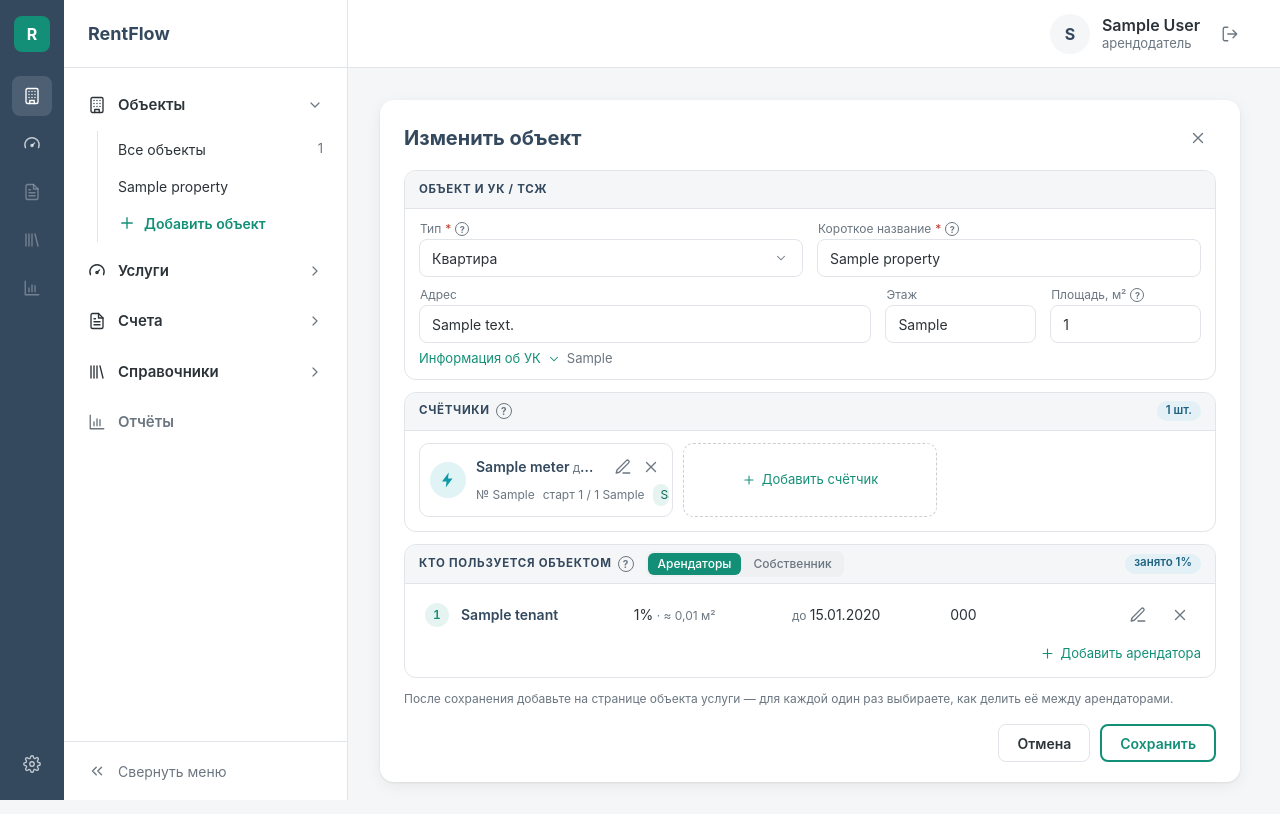
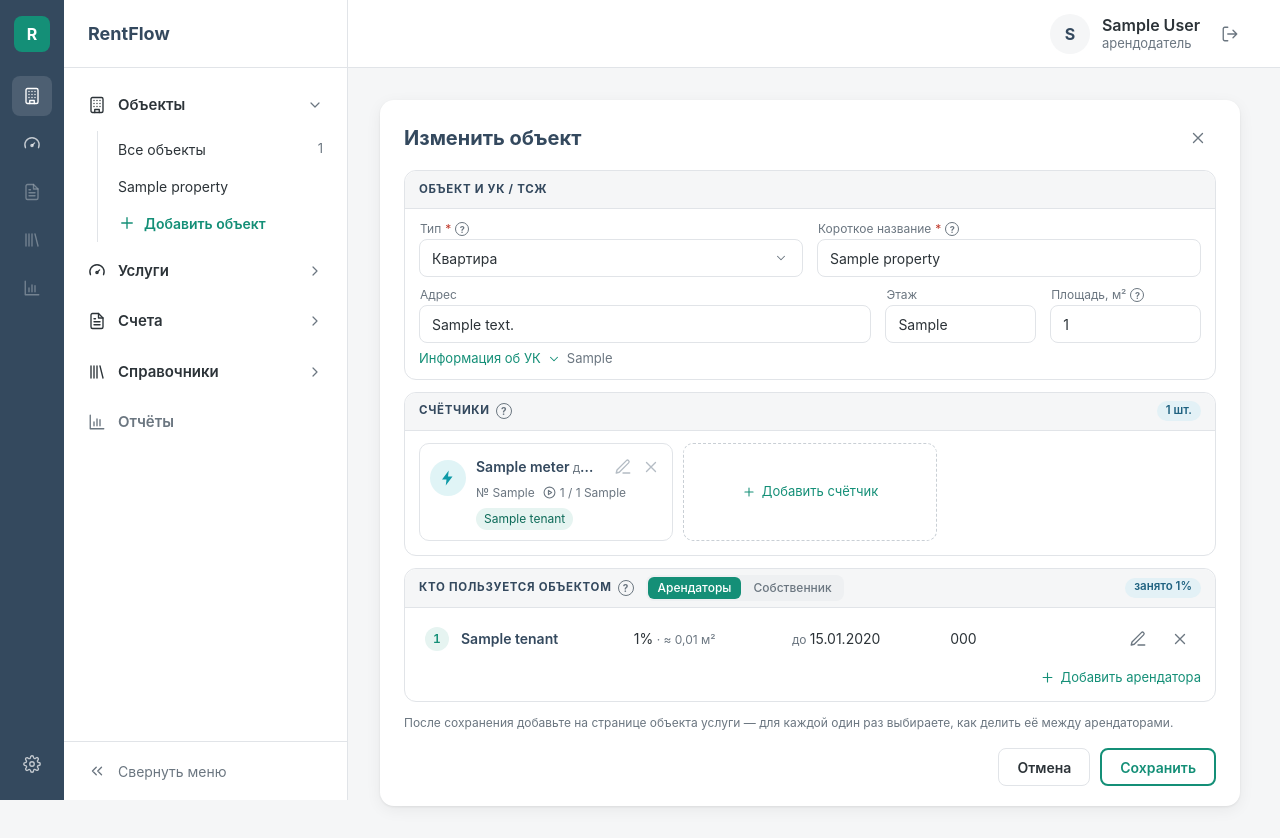
Before and after one commit to Andy7878750/rentflow, a Django app: page /properties/1/edit/ in a window 1280 px wide. Before the commit the page ends 800 px from the top, so only its background shows below. Run offline with Django 5.2, Linux system fonts and the light colour scheme; a user stored in the database is signed in; tables that the repository leaves empty hold one stand-in row (values such as "Sample post").

Commit message:
Meter tiles: a play icon for the start reading, whose on a third line, edit and remove always shown; day/night switch no longer wraps
Co-Authored-By: Claude Opus 5.5 <noreply@anthropic.com>

```diff
--- a/static/css/forms.css
+++ b/static/css/forms.css
@@ -2168,10 +2168,19 @@ input.masked {
   height: 26px;
 }
 
-@media (hover: hover) {
-  .mt-acts { opacity: 0; transition: opacity .12s ease; }
-  .meter-tile:hover .mt-acts,
-  .meter-tile:focus-within .mt-acts { opacity: 1; }
+/* ✎ and × are always there, pale; darker on hover (× — red). */
+.info-row.meter-tile .icon-button {
+  color: #b4bcc4;
+}
+
+.info-row.meter-tile .icon-button:hover {
+  color: var(--color-primary);
+  background: var(--color-bg);
+}
+
+.info-row.meter-tile .info-remove:hover {
+  color: var(--color-danger);
+  background: var(--color-danger-soft);
 }
 
 .mt-line {
@@ -2192,10 +2201,35 @@ input.masked {
   font-size: 12px;
 }
 
-.mt-line .who-badge {
+/* The third line: whose meter it is. */
+.mt-who {
+  grid-column: 2 / 4;
+  margin-top: 2px;
+}
+
+.mt-start {
+  width: 13px;
+  height: 13px;
+  margin-right: 4px;
+  vertical-align: -2px;
+}
+
+.mt-line .info-start {
+  display: inline-flex;
+  align-items: center;
+  min-width: 0;
+  overflow: hidden;
+  text-overflow: ellipsis;
   flex: 0 1 auto;
-  min-width: 0;
-  margin-left: auto;
+}
+
+/* «Однотарифный | День / ночь» never breaks onto two lines, even in a narrow window. */
+.segmented.seg-fill {
+  flex-wrap: nowrap;
+}
+
+.segmented.seg-fill span {
+  white-space: nowrap;
 }
 
 .meter-tile.has-error {
--- a/static/js/app.js
+++ b/static/js/app.js
@@ -983,12 +983,18 @@
       row.appendChild(acts);
       var line = el('span', 'mt-line');
       line.appendChild(cell('info-serial', '№', val(item, 'serial'), '№ —'));
-      line.appendChild(cell('info-start', 'старт', startText(item), 'старт —'));
+      // The start reading: a «play» icon instead of the word «старт».
+      var start = el('span', 'info-cell info-start');
+      start.title = 'Начальное показание';
+      start.innerHTML = '<svg class="mt-start" viewBox="0 0 24 24" fill="none" stroke="currentColor" stroke-width="2" stroke-linejoin="round" aria-hidden="true"><circle cx="12" cy="12" r="10"/><path d="M10 8l6 4-6 4z"/></svg>';
+      var startValue = startText(item);
+      start.appendChild(startValue ? document.createTextNode(startValue) : el('span', 'info-none', '—'));
+      line.appendChild(start);
+      row.appendChild(line);
       var who = meterWho(item);
-      var badge = el('span', 'who-badge ' + who.cls, who.text);
+      var badge = el('span', 'who-badge mt-who ' + who.cls, who.text);
       badge.title = who.text;
-      line.appendChild(badge);
-      row.appendChild(line);
+      row.appendChild(badge);
       row.title = 'Изменить счётчик';
       return acts;
     }
```
Also changed, not shown: CLAUDE.md (+3 -1 lines).
